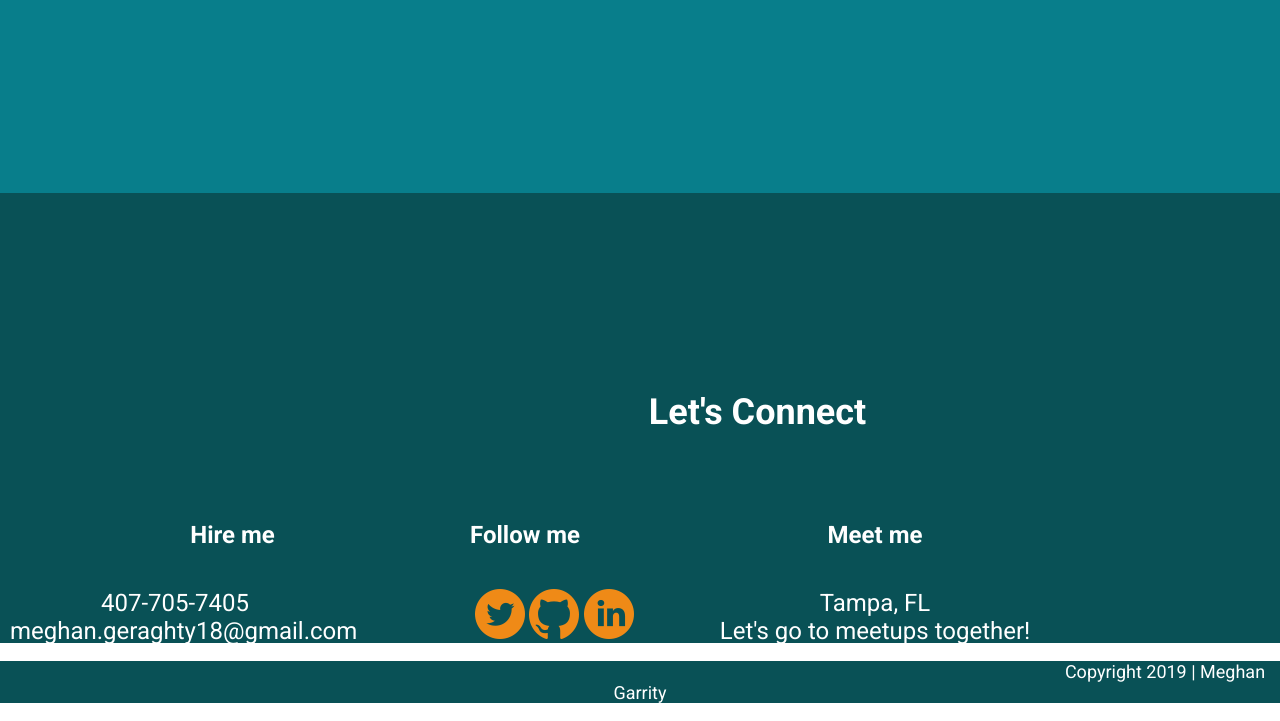
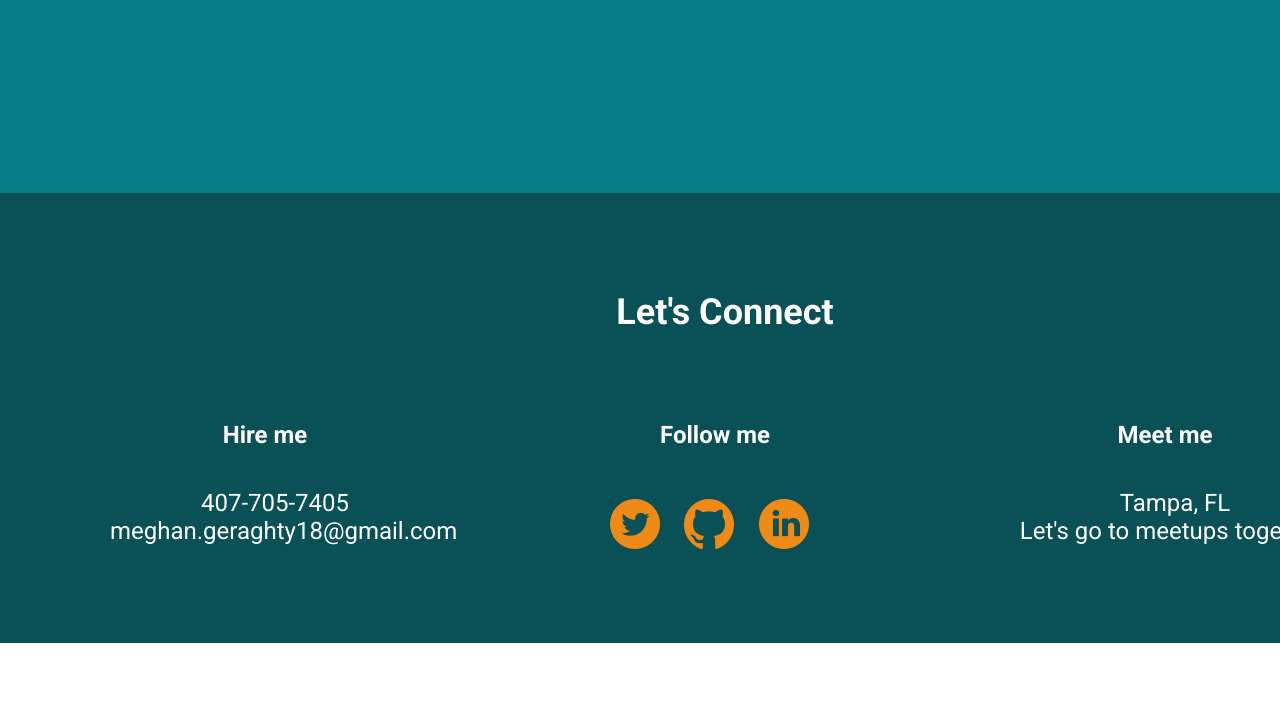
Before and after one commit to pinkgeekette18/analogous-portfolio, a plain HTML site: page index.html in a window 1280 px wide. Shown: the part 3003-3724 px from the top of the page. After the commit the page ends 3646 px from the top, so only its background shows below. Drawn offline with Linux system fonts and the light colour scheme.

Commit message:
made changes to contact layout and removed copyright text

```diff
--- a/css/main.css
+++ b/css/main.css
@@ -164,32 +164,19 @@ header h2 {
 }
 
 #contact .full-width {
-	padding: 110px 0;
+	padding: 50px 0;
 }
 
-#contact-info {
-
+#contact .third-width {
+	margin-left: 100px;
 }
-
-#social-media {
-
-}
-
-#meet-up {
-
-
-}
-#contact h4, #contact #email-header, #contact #socialmedia-header, #contact ul {
-	padding-left: 115px;
-}
-
 
 #contact h4 {
 	color: white;
 	font-size: 36px;
 	font-weight: bold;
-	padding-top: 40px;
 	text-align: center;
+	margin-left: 50px;
 }
 
 #contact h5 {
@@ -197,6 +184,7 @@ header h2 {
 	font-size: 24px;
 	font-weight: bold;
 	text-align: center;
+	margin-right: 20px;
 }
 
 #contact a {
@@ -213,15 +201,6 @@ header h2 {
 
 
 #contact ul li{
-    display: inline-block;
+	display: inline-block;
+	padding: 10px;
 }
-
-footer {
-	background: #095156;
-}
-footer p {
-	color: white;
-	font-size: 18px;
-	font-weight: normal;
-	text-align: center;
-}
--- a/index.html
+++ b/index.html
@@ -76,7 +76,7 @@
 					<p>I've made my home base in Tampa, Florida, with my small growing family.
                     My journey into tech started with a degree in graphic design. As I started sharing my art work online,
                     I was fascinated with how easily I could get my creations out there.
-                    I was hooked and wanted to learn how to build my own site to fit my own specific needs.<br>
+                    I was hooked and wanted to learn how to build my own site to fit my own specific needs.<br><br>
 					That curiosity then opened a door that could never be shut. When I learned how to build my first website,
                     I realized I found something that gave me the freedom &amp; versatility I was looking for in my work.
                     Now I've made a full switch to front-end development, where I can use my organization skills
@@ -85,31 +85,28 @@
 				</div>
 			</div>
 		</section>
-		<section id="contact">
+		<footer id="contact">
 			<div class="full-width">
 					<h4>Let's Connect</h4>
-				<div class="third-width" id="contact-info">
-					<h5 id="email-header">Hire me</h5>
+				<div class="third-width">
+					<h5>Hire me</h5>
 					<p><a href="tel:+4077057405">407-705-7405</a><br>
 					<a href="mailto:meghan.geraghty18@gmail.com">meghan.geraghty18@gmail.com</a></p>
 				</div>
-				<div class="third-width" id="social-media">
+				<div class="third-width">
 					<h5>Follow me</h5>
 					<ul>
 						<li><a href="https://twitter.com/meghan1876" target="_blank"><img src="img/Twitter.png" alt="Twitter icon"/></a></li>
 						<li><a href="https://github.com/pinkgeekette18" target="_blank"><img src="img/GitHub.png" alt="GitHub icon" /></a></li>
 						<li><a href="https://www.linkedin.com/in/meghan-geraghty/" target="_blank"><img src="img/LinkedIn.png" alt="LinkedIn icon"/></a></li>
 					</ul>
-			</div>
-				<div class="third-width" id="meet-up">
+				</div>
+				<div class="third-width">
 					<h5>Meet me</h5>
 					<p>Tampa, FL<br>
 					Let's go to meetups together!</p>
 				</div>
 			</div>
-		</section>
-		<footer>
-			<p>Copyright 2019 | Meghan Garrity</p>
 		</footer>
     </body>
 </html>
```
